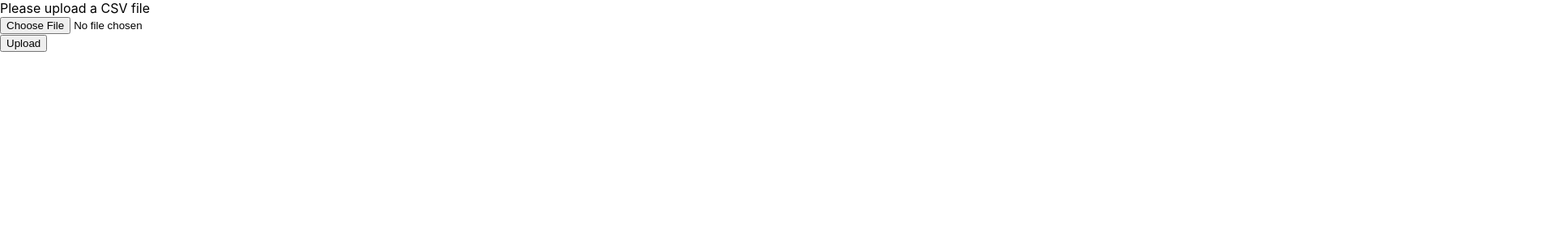
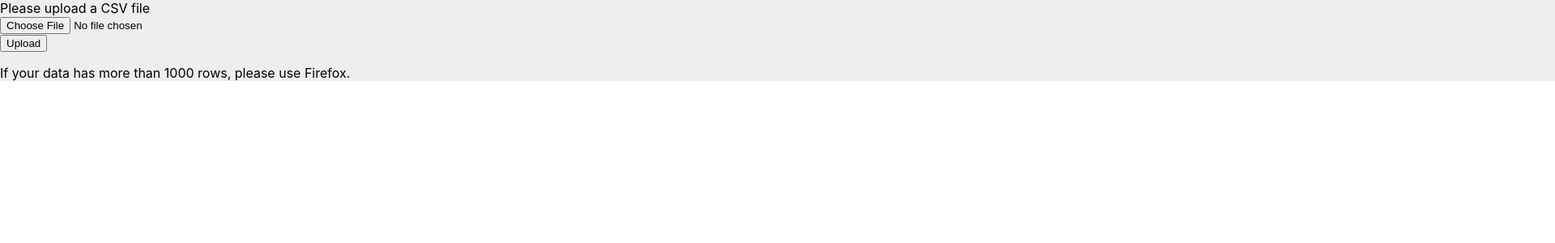
Before and after one commit to shirleywsywong/test-4, a React (Create React App) app: page / in a window 1280 px wide. Shown: the top 300 px of the page at 81% size, 1920 px wide, since content can reach past the window. Built offline with nearby package versions, Linux system fonts and the light colour scheme.

Commit message:
MVP - display data

```diff
--- a/package.json
+++ b/package.json
@@ -3,6 +3,7 @@
   "version": "0.1.0",
   "private": true,
   "dependencies": {
+    "node-sass": "^4.12.0",
     "papaparse": "^5.1.0",
     "react": "^16.10.1",
     "react-dom": "^16.10.1",
--- a/src/components/Output.js
+++ b/src/components/Output.js
@@ -5,6 +5,7 @@ class Output extends Component {
     constructor() {
         super();
         this.state = {
+            dataAV: false
         }
     }
 
@@ -32,44 +33,58 @@ class Output extends Component {
 
         this.setState({
             heading: CSVheading,
-            data: dataArr
+            data: dataArr,
+            dataAV: true
         })
 
 
     }
 
+    renderingEmpty = () => {
+        return (
+            <div className="default">
+                If your data has more than 1000 rows, please use Firefox.
+            </div>
+        )
+    }
+
     renderingVal = () => {
 
-        //display data in a grid
-        //heading row with headings
-        //put each value of the object into a grid element
+        function renderdata(data) {
 
-        // return(
-        //     <div className="output-grid">
-        //         {CSVheading.map((heading) => {
-        //             return <div className="heading">{heading}</div>
-        //         })}
-        //     </div>
-        // )
+            //go through each object in the array
+            return data.map((dataObj) => {
+
+                //grab the value of each key
+                let dataVal = [];
+
+                for (let key in dataObj) {
+                    dataVal.push(<div className="grid-item">{dataObj[key]}</div>)
+                }
+                console.log(dataVal)
+                return dataVal;
+            })
+
+        }
+
+
+        return(
+            <div className="output">
+                {this.state.heading.map((heading) => {
+                    return <div className="heading" key={heading}>{heading}</div>
+                })}
+                {renderdata(this.state.data)}
+            </div>
+        )
     }
 
     render() {
         return(
-            <section>
-                {/* {this.separateVal()} */}
+            <section className="display-area">
+                {this.state.dataAV ? this.renderingVal() : this.renderingEmpty()}
             </section>
         )
     }
 }
 
 export default Output;
-
-// componentDidUpdate() {
-//     setStatefn();
-// }
-
-// setStatefn = () => {
-//     this.setState({
-//         data: this.props.data
-//     })
-// }
--- a/src/index.css
+++ b/src/index.css
@@ -6,8 +6,36 @@ body {
   -webkit-font-smoothing: antialiased;
   -moz-osx-font-smoothing: grayscale;
 }
+form {
+  height: 80px;
+  position: sticky;
+  top: 0;
+  background: #eee;
+  width: 2300px;
+}
+.default {
+  width: 2300px;
+}
+.display-area {
+  background: #eee;
+  width: min-content;
+}
+.output {
+  display: grid;
+  grid-template-columns: repeat(15, 1fr);
+  grid-auto-rows: 1fr;
+  grid-gap: 5px;
+}
 
-.output-grid {
-  display: grid;
-  grid-template: repeat(1fr, auto)
+.heading {
+  padding: 10px;
+  font-weight: bold;
+  position: sticky;
+  top: 80px;
+  background: white;
+  padding: 15px;
 }
+.grid-item {
+  background: white;
+  padding: 15px;
+}
```
Also changed, not shown: 1 other file (tests, documents, lock files or other folders).
